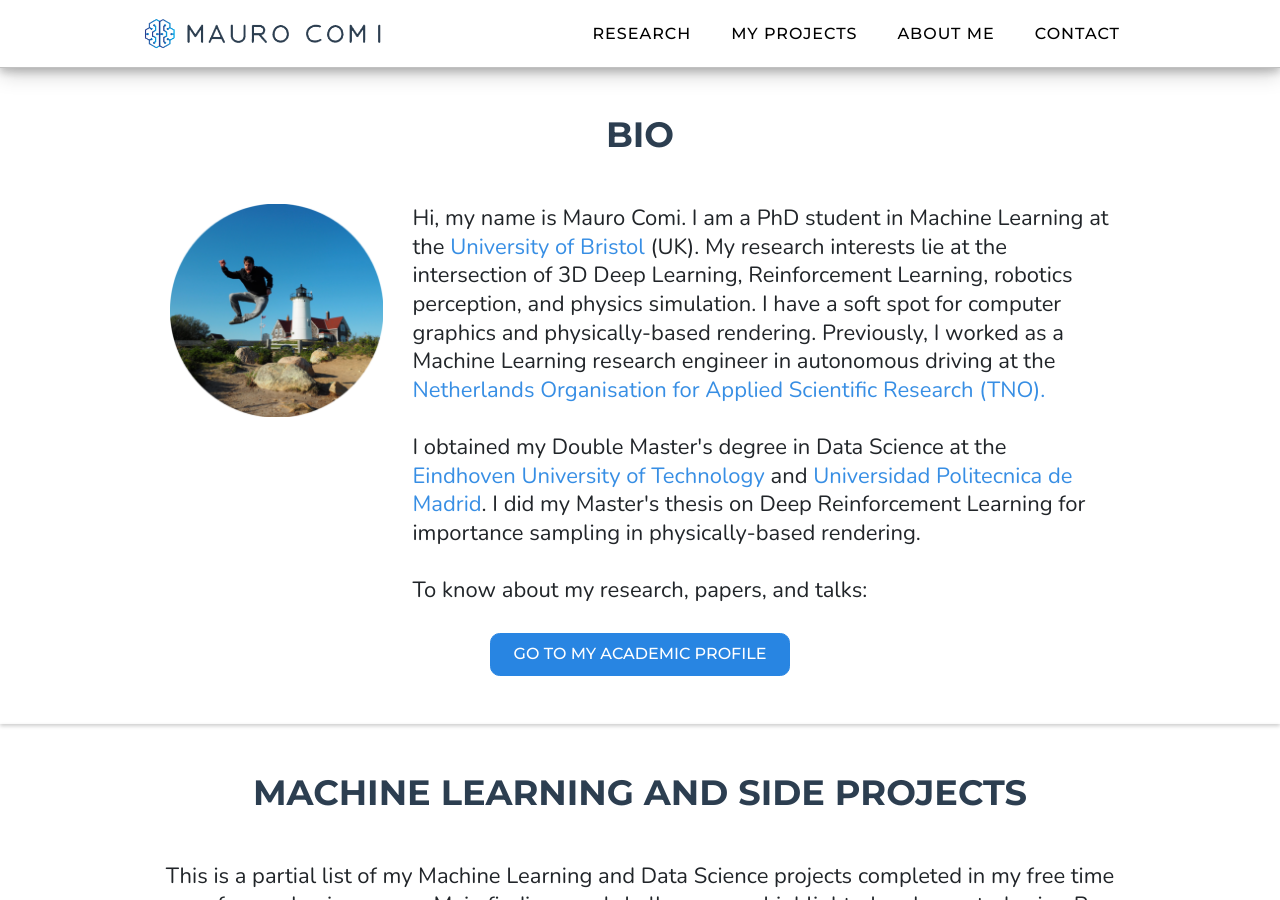
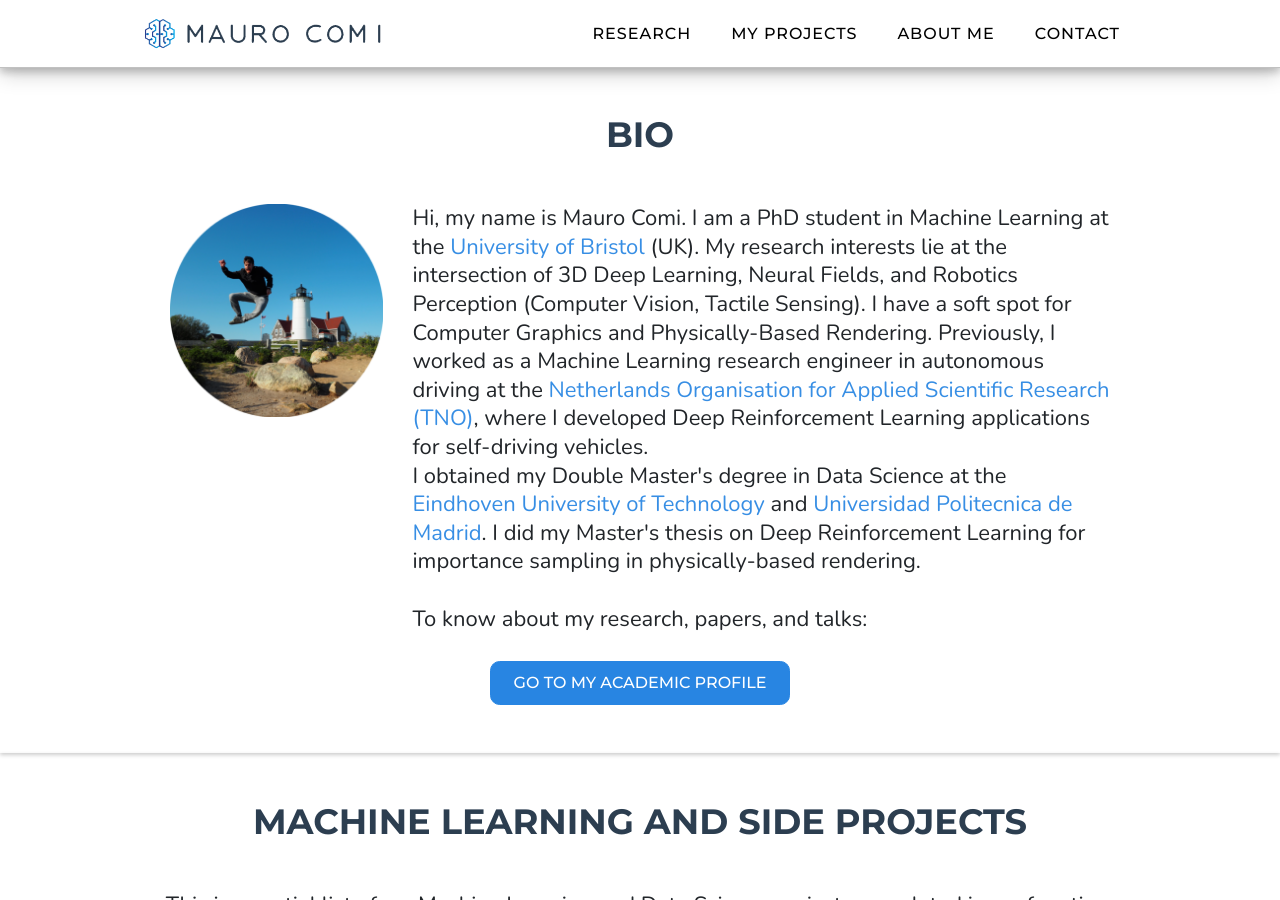
Before and after one commit to maurock/maurock.github.io, a Jekyll site: the page index.html, which Jekyll copies as it is, in a window 1280 px wide and 900 px high, scrolled down 834 px. Built offline with Jekyll 4.4.1, drawn with Linux system fonts in a browser that asks for light colours; nearby versions of some CDN libraries; some of the changed text lies outside the part shown.

Commit message:
Add info

```diff
--- a/index.html
+++ b/index.html
@@ -113,7 +113,8 @@
                       </div>
                       <div class="col-9">
                         <h4 class="text-intro">Hi, my name is Mauro Comi. I am a PhD student in Machine Learning at the <a href="https://www.bristol.ac.uk/study/postg">University of Bristol</a> (UK).
-                            My research interests lie at the intersection of <b>3D Deep Learning, Reinforcement Learning, robotics perception,</b> and <b>physics simulation</b>. I have a soft spot for <b>computer graphics</b> and <b>physically-based rendering</b>. Previously, I worked as a Machine Learning research engineer in autonomous driving at the <a href="https://www.tno.nl/en/">Netherlands Organisation for Applied Scientific Research (TNO).</a><br><br>
+
+                            My research interests lie at the intersection of <b>3D Deep Learning, Neural Fields, and Robotics Perception</b> (Computer Vision, Tactile Sensing). I have a soft spot for <b>Computer Graphics and Physically-Based Rendering</b>. Previously, I worked as a Machine Learning research engineer in autonomous driving at the <a href="https://www.tno.nl/en/">Netherlands Organisation for Applied Scientific Research (TNO)</a>, where I developed <b>Deep Reinforcement Learning</b> applications for self-driving vehicles.<br>
 
                             I obtained my Double Master's degree in Data Science at the <a href="https://www.tue.nl/en/">Eindhoven University of Technology</a> and <a href="</a>https://www.upm.es/">Universidad Politecnica de Madrid</a>.
                             I did my Master's thesis on Deep Reinforcement Learning for importance sampling in physically-based rendering.<br><br>
@@ -139,10 +140,10 @@
             <div class="row">
                 <div class="col-md-6 col-lg-4" id="card1">
                     <div class="card">
-                        <img class="card-img-top" src="img/single_shape.png" alt="Card image" style="width:100%">
+                        <img class="card-img-top" src="/img/reconstructed_objects.jpg" alt="Card image" style="width:100%">
                         <div class="card-body">
-                            <h4 class="card-title">DeepSDF</h4>
-                            <p class="card-text">Implementation of the DeepSDF paper for 3D shape reconstruction.</p>
+                            <h4 class="card-title">TacSDF </h4>
+                            <p class="card-text">Implementation of the TacSDF workshop paper on 3D shape reconstruction using vision-based tactile sensing.</p>
                             <hr />
                             <ul class="skillList card-title" style="padding-left: 0px;">
                                 <li>PYTHON</li>
```
Also changed, not shown: blog/research.md (+9 -7 lines), img/reconstructed_objects.jpg (added), 1 other file.
